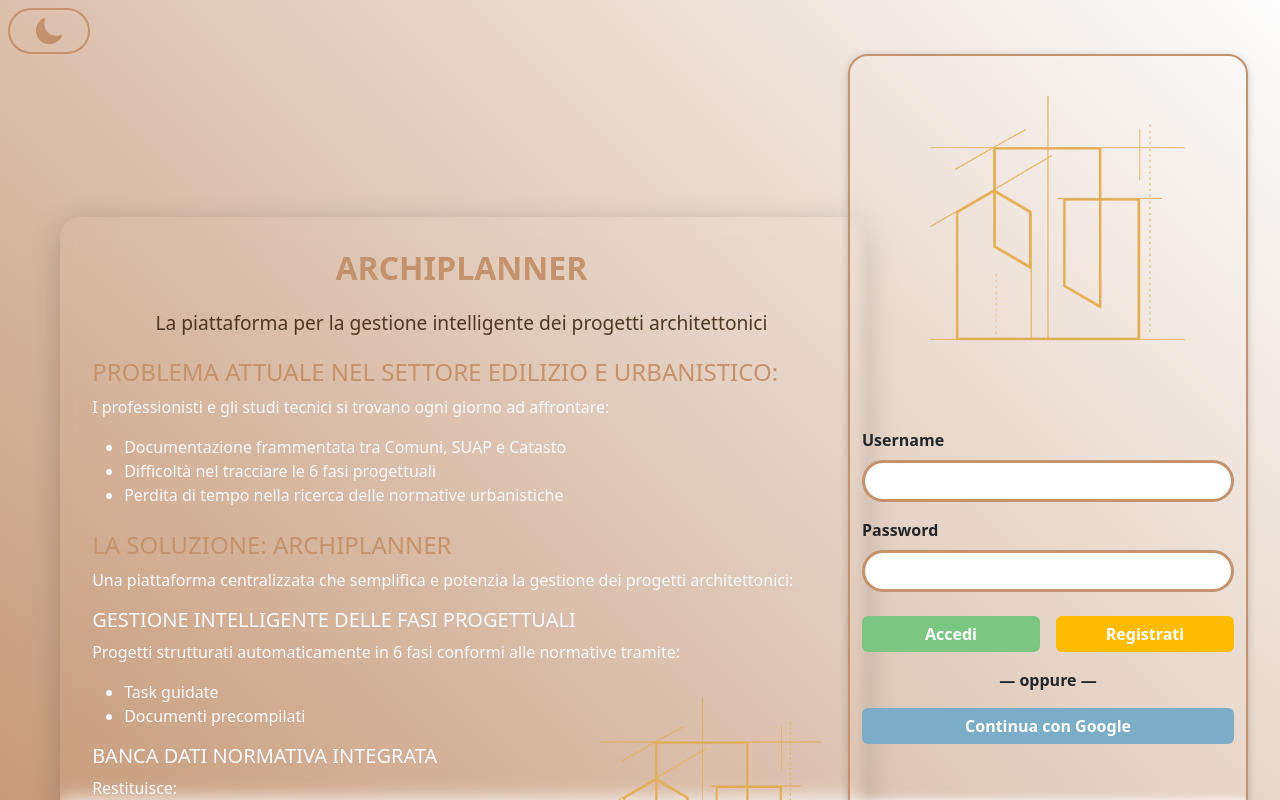
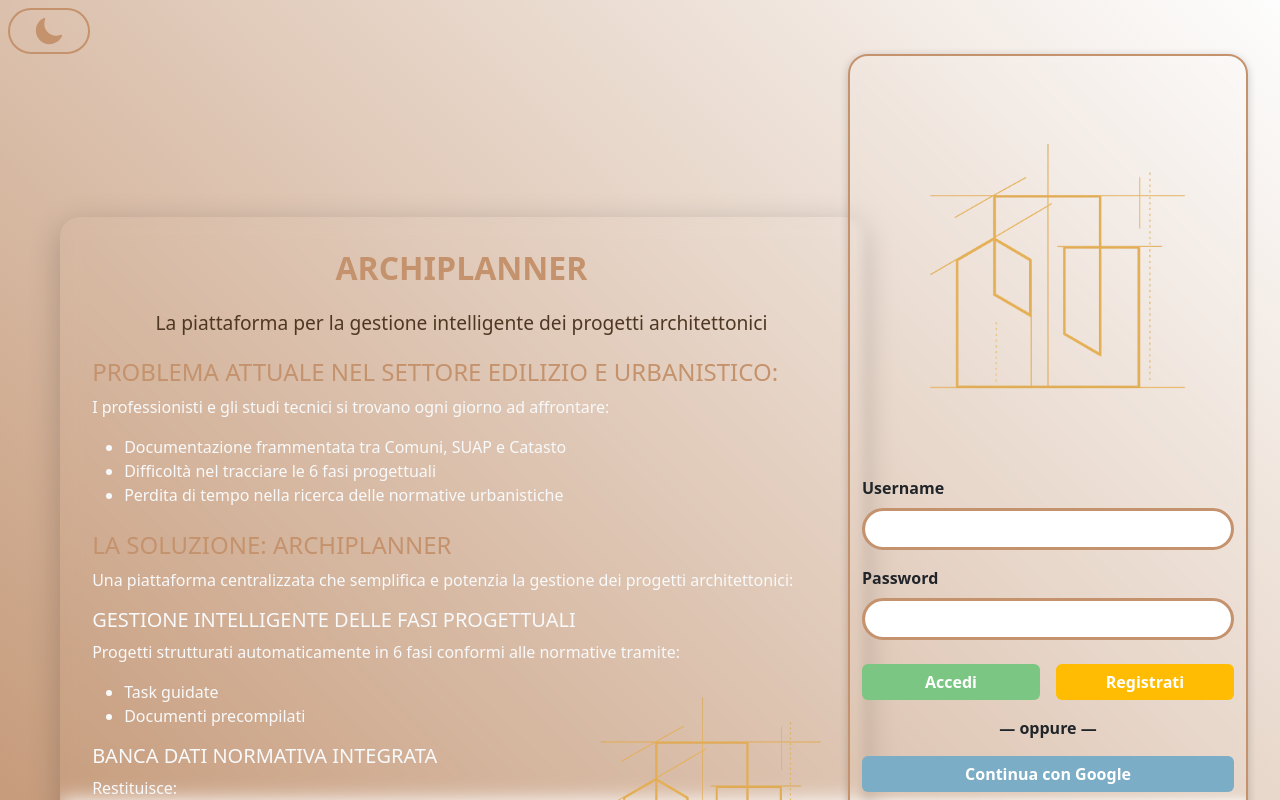
Before and after one commit to Salvatore0609/Capstone_Archiplanner, a React (Vite) app: page / in a window 1280 px wide. Shown: the top 800 px of the page. Built offline with nearby package versions, Linux system fonts and the light colour scheme; no server answers.

Commit message:
refactor: Remove unused dark theme logo styles and add padding to login form for improved layout

```diff
--- a/src/pages/auth/Login.jsx
+++ b/src/pages/auth/Login.jsx
@@ -125,7 +125,7 @@ function Login() {
               </Card>
             </div>
           </Col>
-          <Form onSubmit={handleSubmit} className="login-form  ms-auto">
+          <Form onSubmit={handleSubmit} className="login-form  ms-auto py-5">
             <img src="/assets/logo.png" alt="Logo" className="w-100 h-30" />
             {error && <Alert variant="danger">{error}</Alert>}
             <FormGroup>
```
Also changed, not shown: src/App.css (+0 -13 lines).
